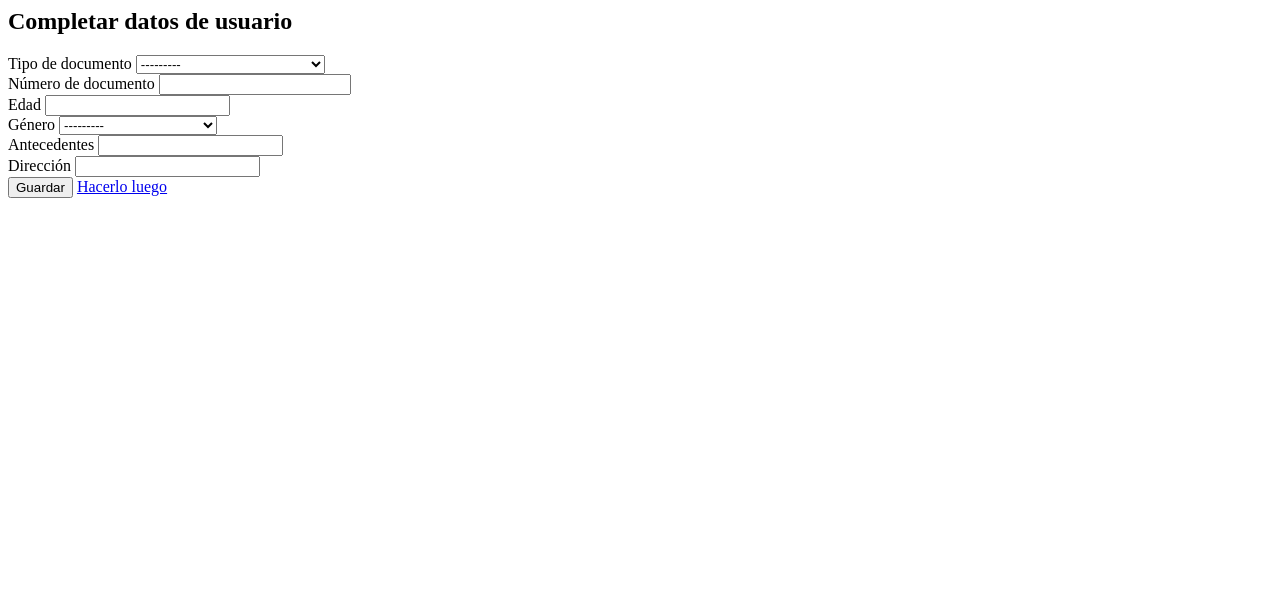
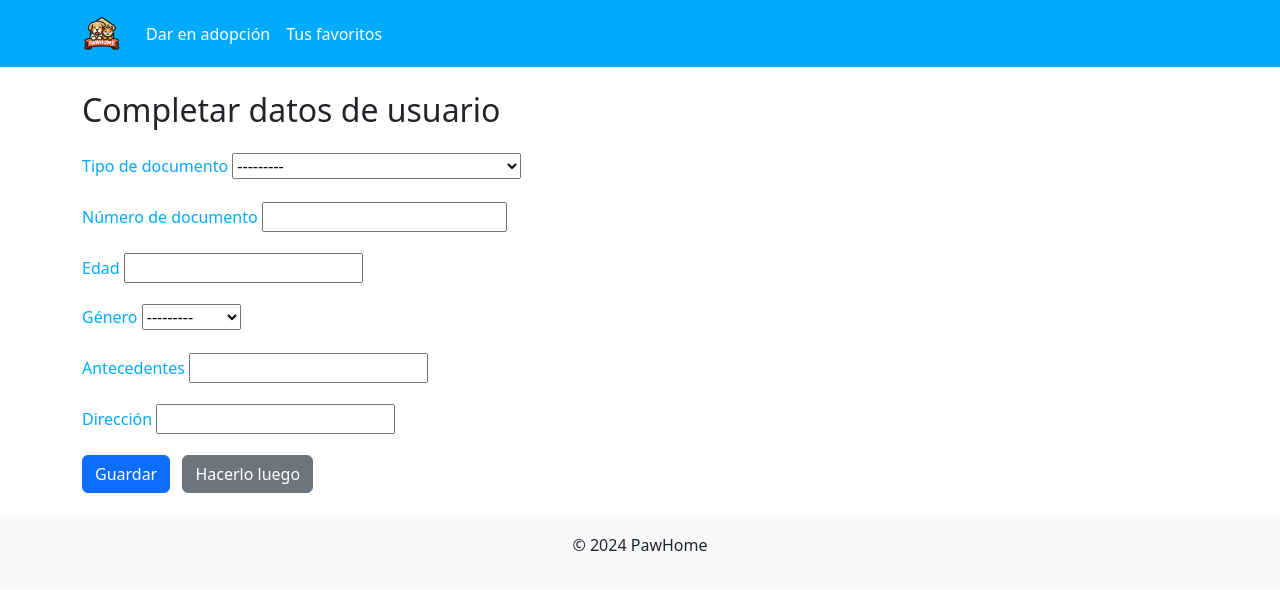
Before and after one commit to DanielDona08/PawHome, a Django app: template trimestre_3/ProyectoAdopcion/PawHome/Appweb/templates/paginas/completar_datos.html in a window 1280 px wide. Shown: the top 590 px of the page. Run offline with Django 5.2, Linux system fonts and the light colour scheme; the template is opened without the code that fills it: values that come from a table or form of the project are taken from there, others are empty; data comes from the database, SQL or seed files in the repository.

Commit message:
Frontend Datos (David)

```diff
--- a/trimestre_3/ProyectoAdopcion/PawHome/Appweb/forms.py
+++ b/trimestre_3/ProyectoAdopcion/PawHome/Appweb/forms.py
@@ -14,6 +14,9 @@ class PublicacionMascotaForm(forms.ModelForm):
         fields = '__all__'
 
 class CompletarDatosForm(forms.ModelForm):
+    id_tipodocumento = forms.ModelChoiceField(queryset=TiposDocumentos.objects.all(), label='Tipo de documento')
+    id_tipogenero = forms.ModelChoiceField(queryset=TiposGenero.objects.all(), label='Género')
+
     class Meta:
         model = Usuarios
-        fields = ['id_tipodocumento', 'numero_documento', 'nombres', 'apellidos', 'edad', 'telefono', 'id_tipogenero', 'antecedentes', 'direccion']
+        fields = ['id_tipodocumento', 'numero_documento', 'edad', 'id_tipogenero', 'antecedentes', 'direccion']
--- a/trimestre_3/ProyectoAdopcion/PawHome/Appweb/models.py
+++ b/trimestre_3/ProyectoAdopcion/PawHome/Appweb/models.py
@@ -130,6 +130,9 @@ class TiposDocumentos(models.Model):
     abreviacion = models.CharField(max_length=3, blank=True, null=True)
     descripcion = models.CharField(max_length=50, blank=True, null=True)
 
+    def __str__(self):
+        return self.descripcion
+
     class Meta:
         managed = False
         db_table = 'tipos_documentos'
@@ -137,6 +140,9 @@ class TiposDocumentos(models.Model):
 class TiposGenero(models.Model):
     abreviacion = models.CharField(max_length=3, blank=True, null=True)
     descripcion = models.CharField(max_length=50, blank=True, null=True)
+
+    def __str__(self):
+        return self.descripcion
 
     class Meta:
         managed = False
--- a/trimestre_3/ProyectoAdopcion/PawHome/Appweb/templates/paginas/completar_datos.html
+++ b/trimestre_3/ProyectoAdopcion/PawHome/Appweb/templates/paginas/completar_datos.html
@@ -1,5 +1,49 @@
+{% load static %}
+
+<!DOCTYPE html>
+<html lang="es">
+<head>
+    <meta charset="UTF-8">
+    <meta name="viewport" content="width=device-width, initial-scale=1.0">
+    <title>Completar Datos - PawHome</title>
+    <link rel="icon" type="image/x-icon" href="{% static 'media/huella.ico' %}">
+    <link href="https://cdn.jsdelivr.net/npm/bootstrap@5.3.2/dist/css/bootstrap.min.css" rel="stylesheet" integrity="sha384-T3c6CoIi6uLrA9TneNEoa7RxnatzjcDSCmG1MXxSR1GAsXEV/Dwwykc2MPK8M2HN" crossorigin="anonymous">
+    <link rel="stylesheet" href="{% static 'css/styles.css' %}">
+    <style>
+        .navbar-custom {
+            background-color: #00aaff;
+        }
+        .navbar-nav .nav-link {
+            color: white !important;
+        }
+        .form-label {
+            color: #00aaff;
+        }
+    </style>
+</head>
+<body>
+    <header>
+        <nav class="navbar navbar-expand-lg navbar-custom">
             <div class="container">
-    <h2 class="mt-4 mb-4">Completar datos de usuario</h2>
+                <a class="navbar-brand" href="{% url 'inicio' %}">
+                    <img src="{% static 'media/Imagen2.jfif' %}" alt="PawHome Logo" height="40" class="d-inline-block align-text-top">
+                </a>
+                <div class="collapse navbar-collapse" id="navbarNav">
+                    <ul class="navbar-nav me-auto mb-2 mb-lg-0">
+                        <li class="nav-item">
+                            <a class="nav-link" href="{% url 'publicacion' %}">Dar en adopción</a>
+                        </li>
+                        <li class="nav-item">
+                            <a class="nav-link" href="{% url 'favoritos' %}">Tus favoritos</a>
+                        </li>
+                    </ul>
+                </div>
+            </div>
+        </nav>
+    </header>
+
+    <main class="container mt-4 mb-4">
+        <h2 class="mb-4">Completar datos de usuario</h2>
         <form method="post">
             {% csrf_token %}
             <div class="mb-3">
@@ -29,4 +73,15 @@
             <button type="submit" class="btn btn-primary">Guardar</button>
             <a href="{% url 'inicio' %}" class="btn btn-secondary ms-2">Hacerlo luego</a>
         </form>
+    </main>
+
+    <footer class="bg-light text-center py-3 mt-4">
+        <div class="container">
+            <p>&copy; 2024 PawHome</p>
         </div>
+    </footer>
+
+    <script src="https://cdn.jsdelivr.net/npm/@popperjs/core@2.11.8/dist/umd/popper.min.js" integrity="sha384-I7E8VVD/ismYTF4hNIPjVp/Zjvgyol6VFvRkX/vR+Vc4jQkC+hVqc2pM8ODewa9r" crossorigin="anonymous"></script>
+    <script src="https://cdn.jsdelivr.net/npm/bootstrap@5.3.2/dist/js/bootstrap.min.js" integrity="sha384-BBtl+eGJRgqQAUMxJ7pMwbEyER4l1g+O15P+16Ep7Q9Q+zqX6gSbd85u4mG4QzX+" crossorigin="anonymous"></script>
+</body>
+</html>
```
Also changed, not shown: trimestre_3/ProyectoAdopcion/PawHome/Appweb/templates/paginas/mi_cuenta.html (+79 -7 lines). Lines whose indentation alone changed are shown as unchanged.
